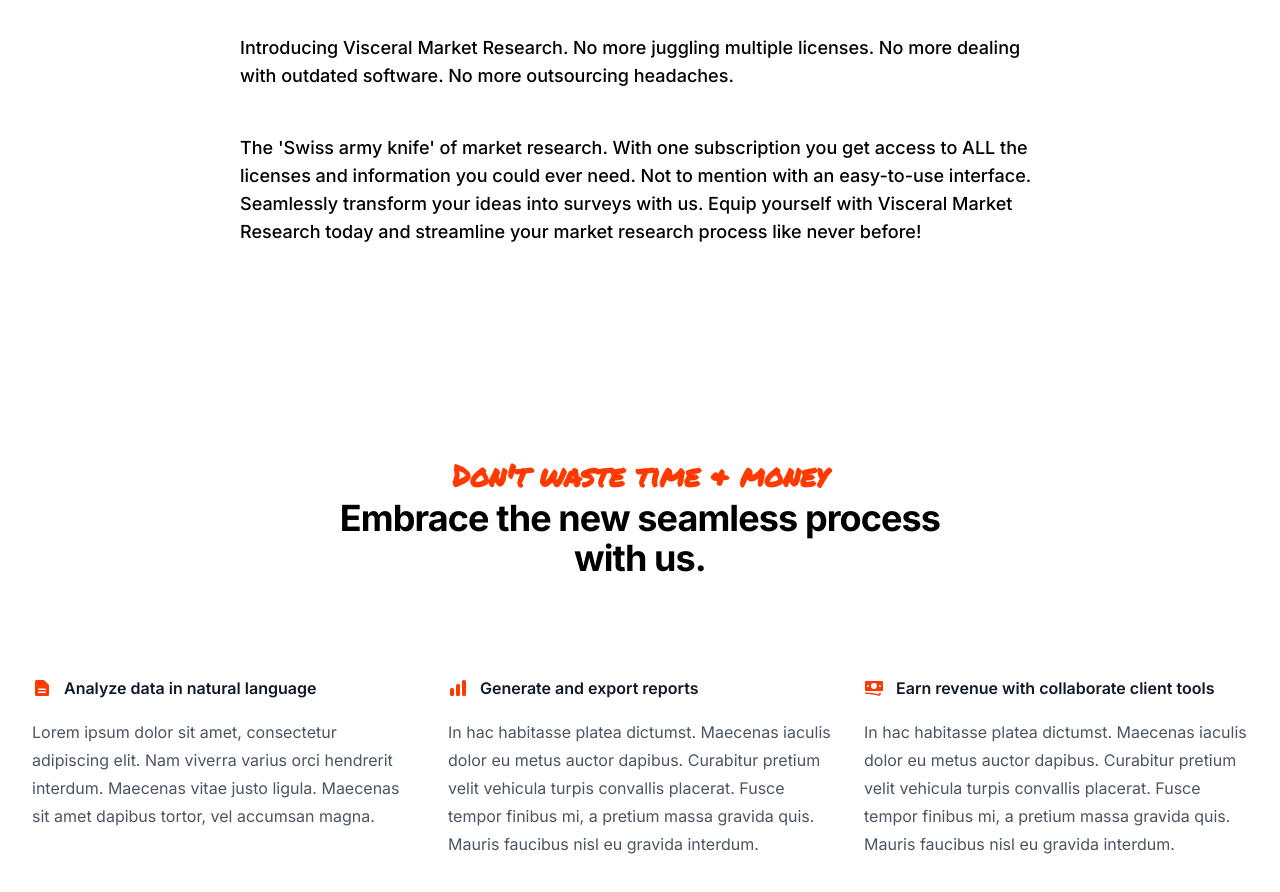
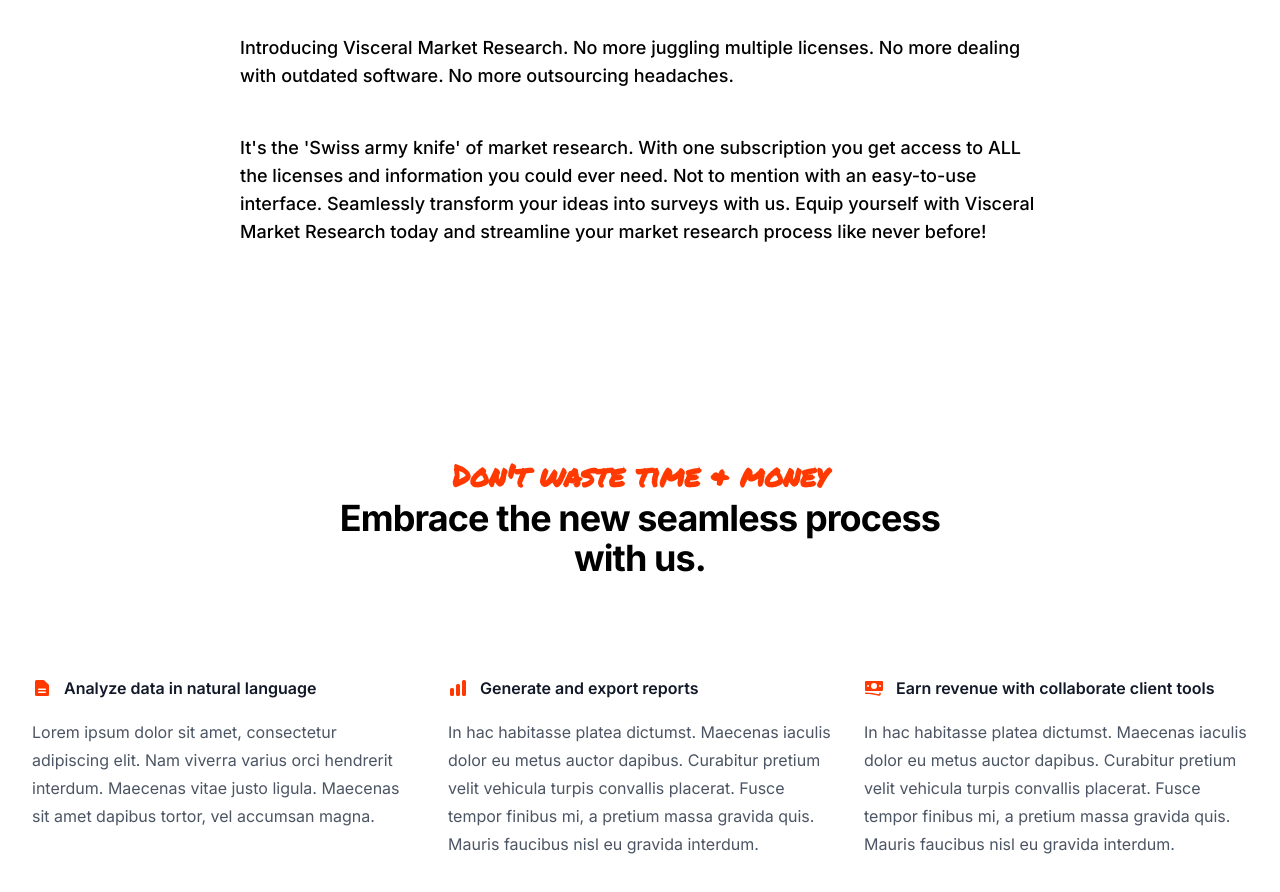
Before and after one commit to neeld3/VisceralMKT, a Next.js app: page / in a window 1280 px wide. Shown: the part 960-1852 px from the top of the page. Built offline with nearby package versions, Linux system fonts and the light colour scheme.

Commit message:
Update page.tsx

```diff
--- a/src/app/page.tsx
+++ b/src/app/page.tsx
@@ -56,7 +56,7 @@
           {/* Step 1 */}
           <section className="mt-6 mb-6 font-medium text-lg">
             <p className="mb-4">
-              <br /><br />Tony Stark relies on no one. The Ironman suit is a well-oiled, optimized machine always working at its best. Unlike Tony Stark or the Ironman suit, current market research methods are messy. They take too long and there's always a snag in the process. <br /><br />
+              <br /><br />Tony Stark relies on no one. The Ironman suit is a well-oiled, optimized machine always working at its best. Unlike Tony Stark or the Ironman suit, current market research methods are messy. They take too long and there&apos;s always a snag in the process. <br /><br />
             </p>
             <p className="mb-4">
               Does this sound familiar? Debating adding extra links in your chain of command by outsourcing. Or you could decide to do it in-house. But now you need to buy a million different licenses for every small thing that may need it. And you need the talent to be able to use those complex and outdated software in the first place. <br /><br />
@@ -65,7 +65,7 @@
               Introducing Visceral Market Research. No more juggling multiple licenses. No more dealing with outdated software. No more outsourcing headaches. <br /><br />
             </p>
             <p className="mb-4">
-              The &apos;Swiss army knife&apos; of market research. With one subscription you get access to ALL the licenses and information you could ever need. Not to mention with an easy-to-use interface. Seamlessly transform your ideas into surveys with us. Equip yourself with Visceral Market Research today and streamline your market research process like never before!
+              It&apos;s the &apos;Swiss army knife&apos; of market research. With one subscription you get access to ALL the licenses and information you could ever need. Not to mention with an easy-to-use interface. Seamlessly transform your ideas into surveys with us. Equip yourself with Visceral Market Research today and streamline your market research process like never before!
             </p>
 
           </section>
```
